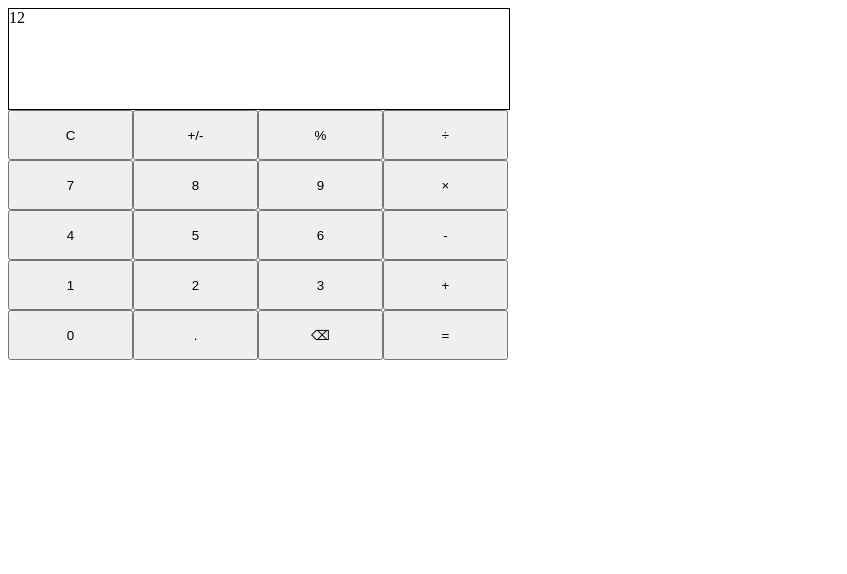
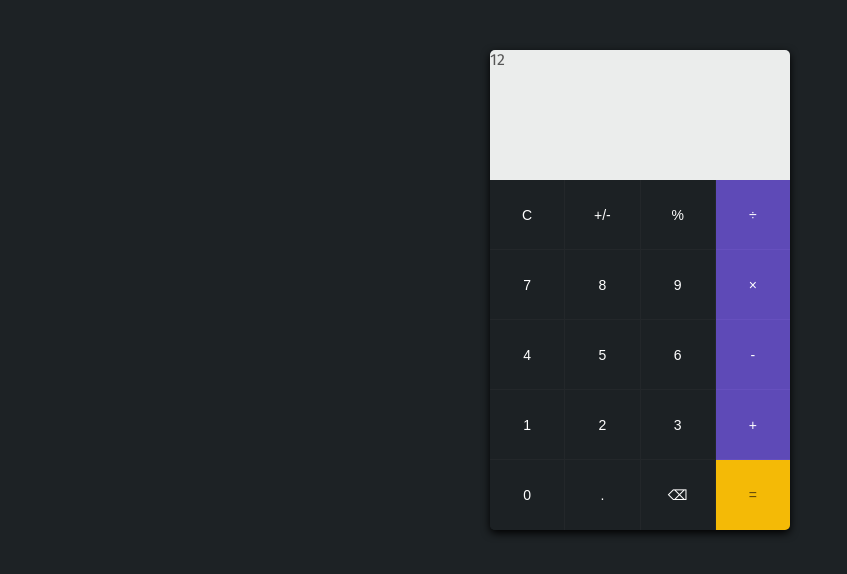
Before and after one commit to Magn3tism/calculator, a plain HTML site: page index.html in a window 1280 px wide. Shown: the whole page, without its empty margins (0-847 px from the left). Drawn offline with Linux system fonts and the light colour scheme.

Commit message:
Change styling

```diff
--- a/index.html
+++ b/index.html
@@ -15,31 +15,31 @@
             <button>C</button>
             <button>+/-</button>
             <button>%</button>
-            <button>÷</button>
+            <button class="end-buttons">÷</button>
         </div>
         <div class="buttons">
             <button>7</button>
             <button>8</button>
             <button>9</button>
-            <button>×</button>
+            <button class="end-buttons">×</button>
         </div>
         <div class="buttons">
             <button>4</button>
             <button>5</button>
             <button>6</button>
-            <button>-</button>
+            <button class="end-buttons">-</button>
         </div>
         <div class="buttons">
             <button>1</button>
             <button>2</button>
             <button>3</button>
-            <button>+</button>
+            <button class="end-buttons">+</button>
         </div>
         <div class="buttons">
-            <button>0</button>
-            <button>.</button>
-            <button>⌫ </button>
-            <button>=</button>
+            <button class="bottom-buttons start-button">0</button>
+            <button class="bottom-buttons">.</button>
+            <button class="bottom-buttons">⌫ </button>
+            <button class="end-buttons bottom-buttons">=</button>
         </div>
     </main>
 </body>
--- a/style.css
+++ b/style.css
@@ -1,20 +1,70 @@
+@import url('https://fonts.googleapis.com/css2?family=Fira+Sans&display=swap');
+
+body {
+    background-color: #1D2225;
+    font-family: "Fira Sans", 'Times New Roman', Times, serif;
+}
+
 main {
     display: flex;
     flex-direction: column;
+    margin: 50px auto;
+    box-shadow: rgba(0, 0, 0, 1) 0px 3px 8px;
+    width: 300px;
+    border-radius: 5px;
 }
 
 #screen {
-    height: 100px;
-    width: 500px;
-    border: 1px solid black;
+    height: 130px;
+    background-color: #EBEDEC;
+    border-radius: 5px 5px 0 0;
+    color: #565656;
 }
 
 .buttons {
     display: flex;
-    width: 500px;
-    height: 50px;
+    height: 70px;
 }
 
 button {
     flex: 1;
+    border: none;
+    background-color: #1C2124;
+    color: white;
+    border-right: 1px solid #23272A;
+    border-bottom: 1px solid #23272A;
+    font-size: 14px;
 }
+
+button:hover {
+    cursor: pointer;
+    background-color: #3f4347;
+}
+
+.end-buttons {
+    border-right: none;
+    background-color: #5E4AB7;
+    border-bottom: 1px solid #6650BE;
+}
+
+.end-buttons:hover {
+    background-color: #816ed2;
+}
+
+.bottom-buttons {
+    border-bottom: none;
+}
+
+.end-buttons.bottom-buttons {
+    background-color: #F4BA06;
+    border-radius: 0 0 5px 0;
+    color: #5f470a;
+}
+
+.end-buttons.bottom-buttons:hover {
+    background-color: #ff9900;
+}
+
+.bottom-buttons.start-button {
+    border-radius: 0 0 0 5px;
+}
```
